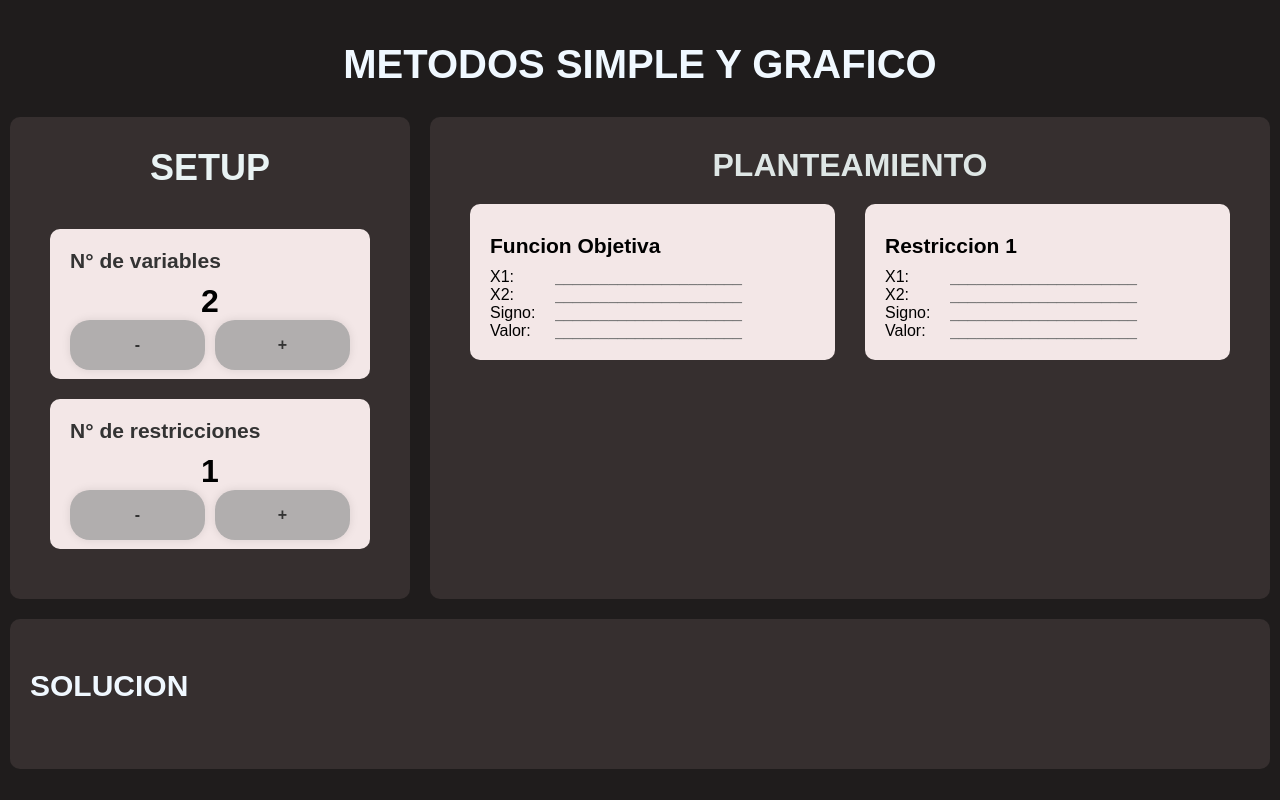
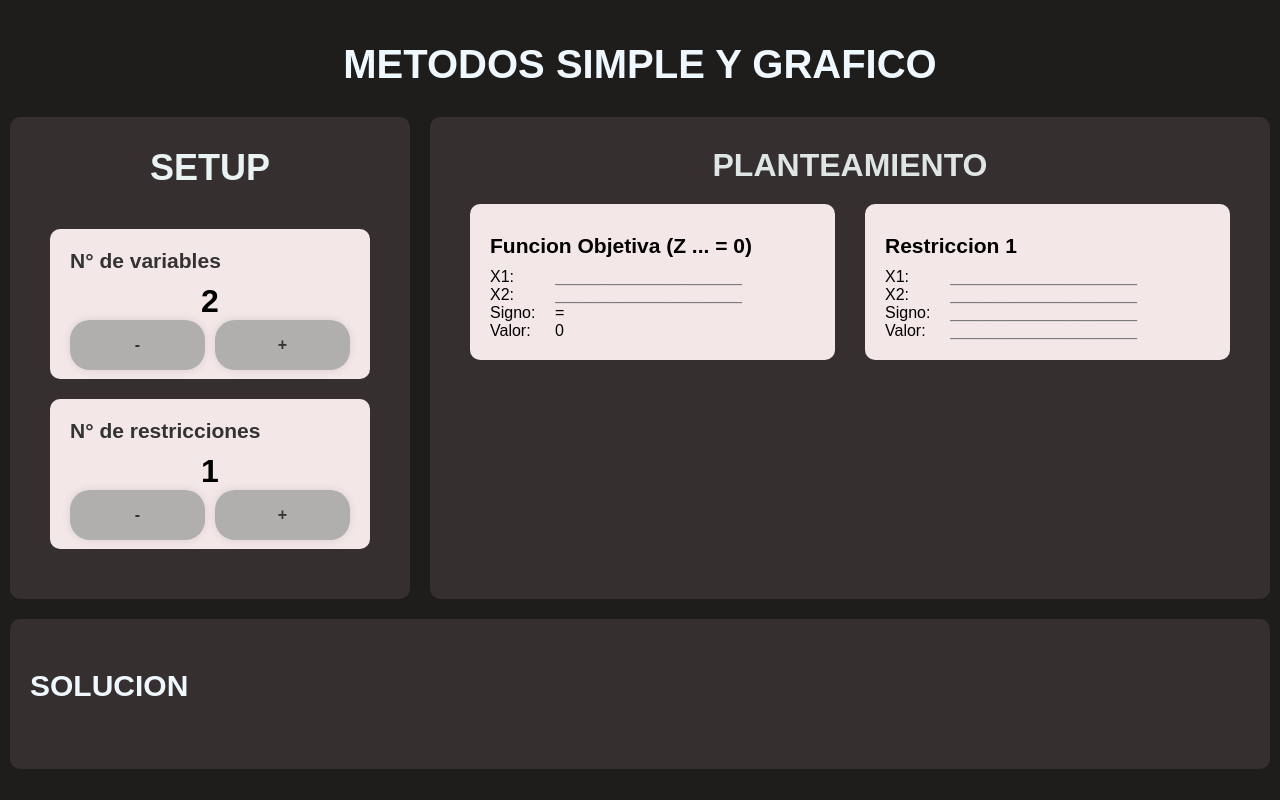
Before and after one commit to NexusOnePlus/react_app, a React (Vite) app: page / in a window 1280 px wide. Built offline with nearby package versions, Linux system fonts and the light colour scheme; a web font is replaced by a local one.

Commit message:
Funcion objetiva modificada

```diff
--- a/public/components/ui/tabla.jsx
+++ b/public/components/ui/tabla.jsx
@@ -26,7 +26,8 @@ const Tabla = (props) => {
           {variablesRestricciones.map((variablesRestriccion, rowIndex) => (
             <div className="input-what" key={rowIndex}>
               <h1 className='sub2'>
-                {rowIndex === 0 ? "Funcion Objetiva" : `Restriccion ${rowIndex}`}
+                {rowIndex === 0 ? "Funcion Objetiva (Z ... = 0)" : `Restriccion ${rowIndex}`}
+                {/* {rowIndex === 0 ? (<h6>En funcion a Z ... = 0</h6>) : null} */}
               </h1 >
               <div  >
                 {variablesRestriccion.map((variable, colIndex) => (
@@ -34,12 +35,11 @@ const Tabla = (props) => {
                     <span className="input-title">
                       {colIndex === variablesRestriccion.length - 1 ? "Valor: " : (colIndex === variablesRestriccion.length - 2 ? "Signo:" : `X${colIndex + 1}: `)}
                     </span>
-
                     <input
                       key={colIndex}
                       type="text"
                       placeholder='_____________________'
-                      value={variable}
+                      value={rowIndex === 0 && colIndex === variablesRestriccion.length - 2 ? '=' : (rowIndex === 0 && colIndex === variablesRestriccion.length - 1 ? '0' : variable)}
                       onChange={(e) => handleVariableChange(rowIndex, colIndex, e)}
                     />
                   </div>
```
